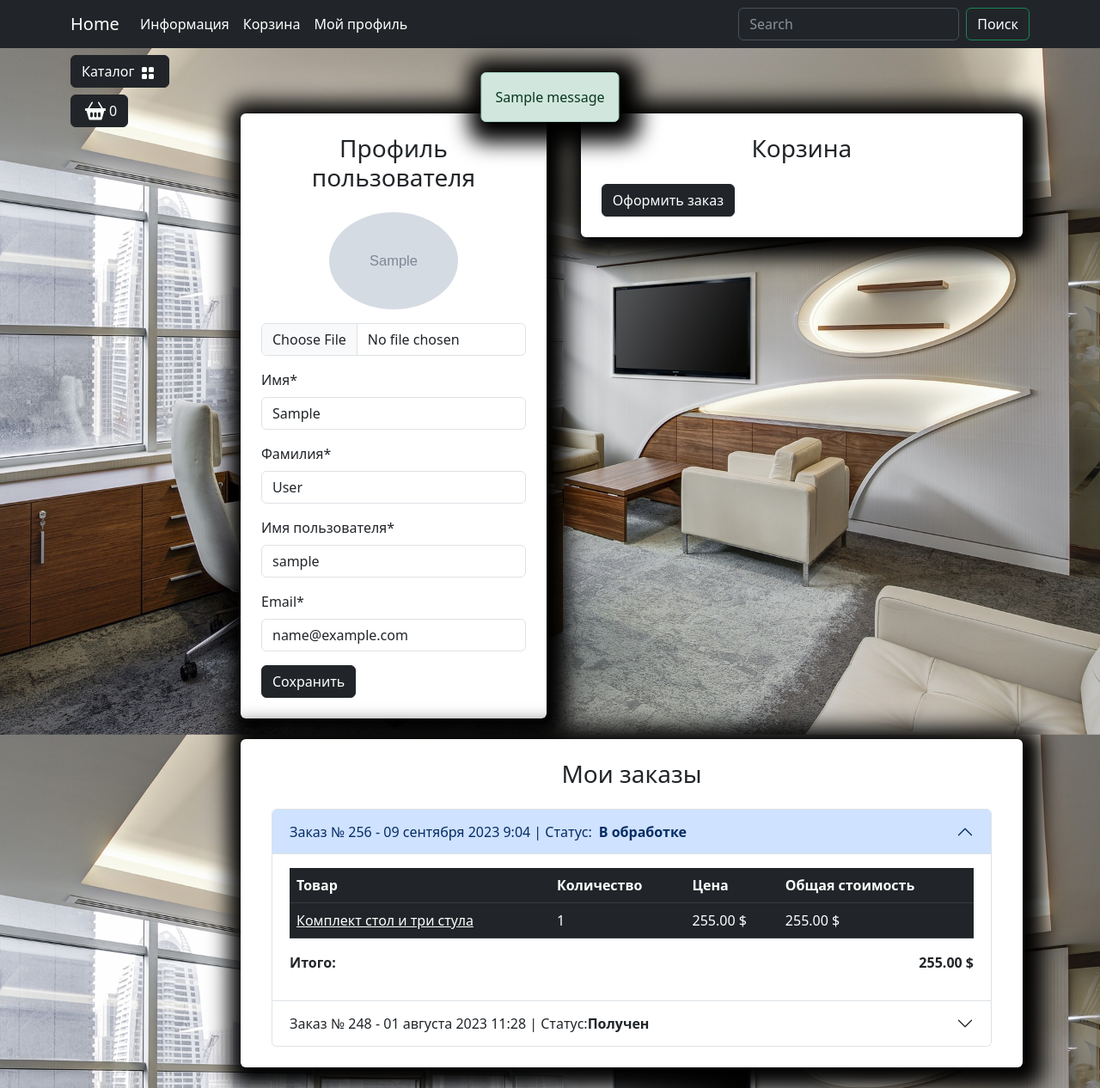
After one commit to serega19851/furniture_store, a Django app: page /user/profile/ in a window 1280 px wide. The commit adds this page. Shown: the whole page at 86% size. Run offline with Django 4.2, Linux system fonts and the light colour scheme; a user stored in the database is signed in; tables that the repository leaves empty hold one stand-in row (values such as "Sample post"); grey boxes marked "Sample" are stand-in pictures; one stand-in notice (Sample message) is shown; some libraries are stand-ins or nearby versions.

Commit message:
Profile form controller & notifications are ready

```diff
--- /dev/null
+++ b/App/templates/includes/notifications.html
@@ -0,0 +1,39 @@
+{% load static %}
+
+{% if form.non_field_errors %}
+    <div class="container mt-4">
+        <div class="row justify-content-center">
+            <div class="col-md-6">
+                <div class="alert alert-danger alert-dismissible fade show custom-shadow" role="alert">
+                     {{form.non_field_errors}}
+                    <button type="button" class="btn-close" data-bs-dismiss="alert" aria-label="Close"></button>
+                </div>
+            </div>
+        </div>
+    </div>
+{% endif %}
+
+
+<div class="container mt-4">
+    <div class="row justify-content-center">
+        <div class="col-md-6">
+            {% if messages %}
+                {% for message in messages %}
+                    {% if message.tags == 'success' %}
+                    <div id="notification" class="position-fixed start-50 translate-middle-x z-3 alert alert-success fade show custom-shadow" role="alert">
+                        {{ message }}
+                    </div>
+                    {% endif %}
+                    {% if message.tags == 'warning' %}
+                    <div id="notification" class="position-fixed start-50 translate-middle-x z-3 alert alert-danger fade show custom-shadow" role="alert">
+                        {{ message }}
+                    </div>
+                    {% endif %}
+                {% endfor %}
+            {% else %}
+            <div id="jq-notification" class="position-fixed start-50 translate-middle-x z-3 alert alert-success fade show custom-shadow" style="display: none;" role="alert">
+            </div>
+            {% endif %}
+        </div>
+    </div>
+</div>
--- a/App/users/forms.py
+++ b/App/users/forms.py
@@ -1,5 +1,9 @@
 from django import forms
-from django.contrib.auth.forms import AuthenticationForm, UserCreationForm
+from django.contrib.auth.forms import (
+    AuthenticationForm,
+    UserChangeForm,
+    UserCreationForm,
+)
 
 from users.models import User
 
@@ -32,3 +36,22 @@
     email = forms.CharField()
     password1 = forms.CharField()
     password2 = forms.CharField()
+
+
+class ProfileForm(UserChangeForm):
+
+    class Meta:
+        model = User
+        fields = (
+            "image",
+            "first_name",
+            "last_name",
+            "username",
+            "email",
+        )
+
+    image = forms.ImageField(required=False)
+    first_name = forms.CharField()
+    last_name = forms.CharField()
+    username = forms.CharField()
+    email = forms.CharField()
--- a/App/users/templates/users/profile.html
+++ b/App/users/templates/users/profile.html
@@ -1,4 +1,4 @@
-{% extends "bas .html" %}
+{% extends "base.html" %}
 {% load static %}
 
 
@@ -11,34 +11,60 @@
             <div class="col-md-5">
                 <div class=" bg-white p-4 mb-4 mx-2 rounded custom-shadow">
                     <h3 class="text-center mb-4">Профиль пользователя</h3>
-                    <form>
+                    <form action="{% url "users:profile" %}" method='post' enctype="multipart/form-data">
+                        {% csrf_token %}
                         <div class="row">
                             <div class="col-md-12 mb-3 text-center">
-                                <img src="{% static "deps/images/baseavatar.jpg" %}"
-                                    alt="Аватар пользователя" class="img-fluid rounded-circle"
+                                {% if user.image %}
+                                    <img src="{{ user.image.url}}"
+                                        alt="Аватар пользователя" class="img-fluid rounded-circle"
+                                {% else %}
+                                    <img src="{% static "deps/images/baseavatar.jpg" %}"
+                                        alt="Аватар пользователя" class="img-fluid rounded-circle"
+                                    {% if form.image.errors %}
+                                        <div class="alert alert-danger alert-dismissible fade show">{{form.image.errors}}</div>
+                                    {% endif %}
+                                {% endif %}
                                     style="max-width: 150px;">
-                                <input type="file" class="form-control mt-3" id="avatar"
+                                <input type="file" class="form-control mt-3" id="id_image"
+                                    name='image'
                                     accept="image/*">
                             </div>
                             <div class="col-md-12 mb-3">
-                                <label for="firstName" class="form-label">Имя*</label>
-                                <input type="text" class="form-control" id="firstName"
-                                    placeholder="Введите ваше имя" value="" required>
+                                <label for="id_first_name" class="form-label">Имя*</label>
+                                <input type="text" class="form-control" id="id_first_name"
+                                    name='first_name'
+                                    placeholder="Введите ваше имя" value="{{ form.first_name.value }}" required>
+                                    {% if form.first_name.errors %}
+                                        <div class="alert alert-danger alert-dismissible fade show">{{form.first_name.errors}}</div>
+                                    {% endif %}
                             </div>
                             <div class="col-md-12 mb-3">
-                                <label for="lastName" class="form-label">Фамилия*</label>
-                                <input type="text" class="form-control" id="lastName"
-                                    placeholder="Введите вашу фамилию" value="" required>
+                                <label for="id_last_name" class="form-label">Фамилия*</label>
+                                <input type="text" class="form-control" id="id_last_name"
+                                    name='last_name'
+                                    placeholder="Введите вашу фамилию" value="{{ form.last_name.value }}" required>
+                                    {% if form.last_name.errors %}
+                                        <div class="alert alert-danger alert-dismissible fade show">{{form.last_name.errors}}</div>
+                                    {% endif %}
                             </div>
                             <div class="col-md-12 mb-3">
-                                <label for="username" class="form-label">Имя пользователя*</label>
-                                <input type="text" class="form-control" id="username"
-                                    placeholder="Введите ваше имя пользователя" value="" required>
+                                <label for="id_username" class="form-label">Имя пользователя*</label>
+                                <input type="text" class="form-control" id="id_username"
+                                    name="username"
+                                    placeholder="Введите ваше имя пользователя" value="{{ form.username.value }}" required>
+                                    {% if form.username.errors %}
+                                        <div class="alert alert-danger alert-dismissible fade show">{{form.username.errors}}</div>
+                                    {% endif %}
                             </div>
                             <div class="col-md-12 mb-3">
-                                <label for="email" class="form-label">Email*</label>
-                                <input type="email" class="form-control" id="email"
-                                    placeholder="Введите ваш email *youremail@example.com" value=""
+                                <label for="id_email" class="form-label">Email*</label>
+                                <input type="email" class="form-control" id="id_email"
+                                    name="email"
+                                    placeholder="Введите ваш email *youremail@example.com" value="{{ form.email.value }}"
+                                    {% if form.email.errors %}
+                                        <div class="alert alert-danger alert-dismissible fade show">{{ form.email.errors }}</div>
+                                    {% endif %}
                                     required>
                             </div>
                         </div>
--- a/App/users/views.py
+++ b/App/users/views.py
@@ -1,12 +1,14 @@
 from typing import Any
 
+from django.contrib import messages
+from django.contrib.auth.decorators import login_required
 from django.contrib.auth.models import AbstractBaseUser, auth
 from django.http import HttpResponseRedirect
 from django.http.response import HttpResponse
 from django.shortcuts import redirect, render
 from django.urls import reverse
 
-from users.forms import UserLoginForm, UserRegistrationForm
+from users.forms import ProfileForm, UserLoginForm, UserRegistrationForm
 
 
 def login(request) -> HttpResponse:
@@ -20,6 +22,7 @@
             )
             if user:
                 auth.login(request, user)
+                messages.success(request, f"{username}, Вы вошли в аккаунт")
                 return HttpResponseRedirect(reverse("main:index"))
     else:
         form = UserLoginForm()
@@ -38,6 +41,7 @@
             form.save()
             user: Any = form.instance
             auth.login(request, user)
+            messages.success(request, f"{user.username}, Вы вошли в аккаунт")
             return HttpResponseRedirect(reverse("main:index"))
     else:
         form = UserRegistrationForm()
@@ -49,13 +53,27 @@
     return render(request, "users/registration.html", context)
 
 
+@login_required
 def profile(request) -> HttpResponse:
+    if request.method == "POST":
+        form = ProfileForm(
+            data=request.POST, instance=request.user, files=request.FILES
+        )
+        if form.is_valid():
+            form.save()
+            messages.success(request, "Профаил успешно обновлен")
+            return HttpResponseRedirect(reverse("user:profile"))
+    else:
+        form = ProfileForm(instance=request.user)
     context: dict[str, str] = {
         "title": "Home - Кабинет",
+        "form": form,
     }
     return render(request, "users/profile.html", context)
 
 
+@login_required
 def logout(request):
+    messages.success(request, f"{request.user.username}, Вы вышли из аккаунта")
     auth.logout(request)
     return redirect(reverse("main:index"))
```
